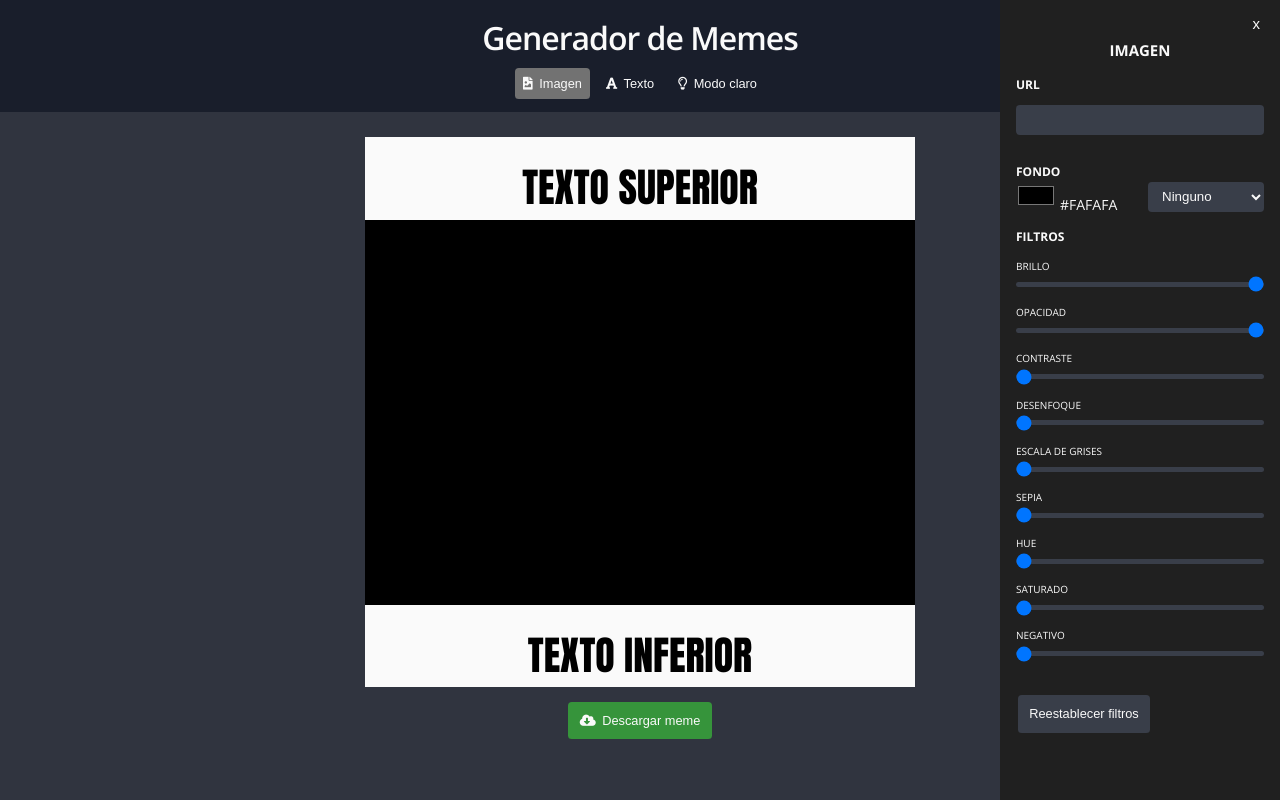
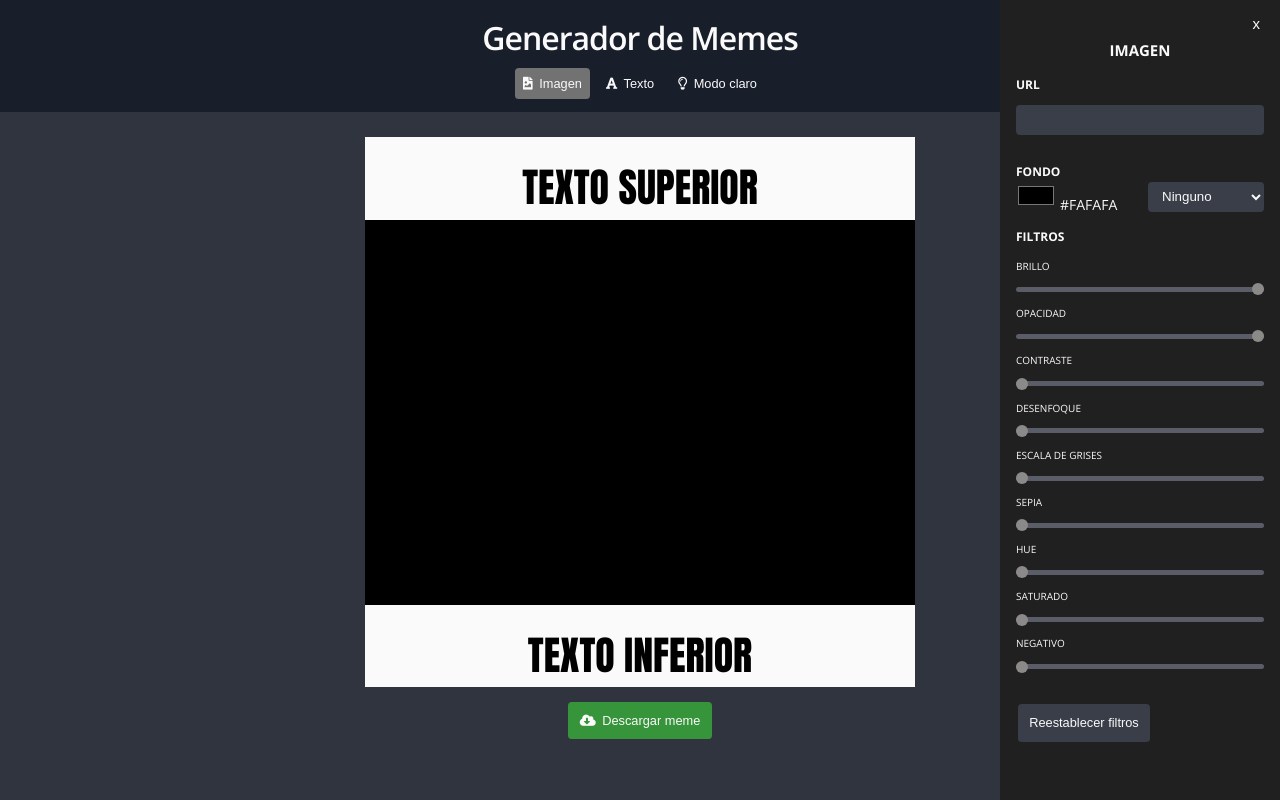
Before and after one commit to danaldana/generador-memes, a plain HTML site: page index.html in a window 1280 px wide. Both pictures are taken after a click on the button "Imagen". Drawn offline with nearby package versions, Linux system fonts and the light colour scheme.

Commit message:
arreglos en estilos de filtros

```diff
--- a/css/style.css
+++ b/css/style.css
@@ -283,19 +283,24 @@ h2{
     margin-top: 0px;
 }
 
-/* .codigo-color-texto{
-
-} */
 
 /* --- FORMULARIO IMAGEN ---*/
 
-.input-rango{
+.input-rango {
+    width: 100%;
+    background-color: #5a5d68;
+    border-radius: 10px;
     appearance: none;
     height: 5px;
-    width: 100%;
-    margin: 4px 0px 4px;
-    background-color: var(--ColorFormulario);
-    border-radius: 10px;
+    margin-top: 9px;
+}
+
+.input-rango::-webkit-slider-thumb {
+    -webkit-appearance: none;
+    height: 12px;
+    width: 12px;
+    border-radius: 50%;
+    background: rgb(140, 137, 137);
     cursor: pointer;
 }
 
```
